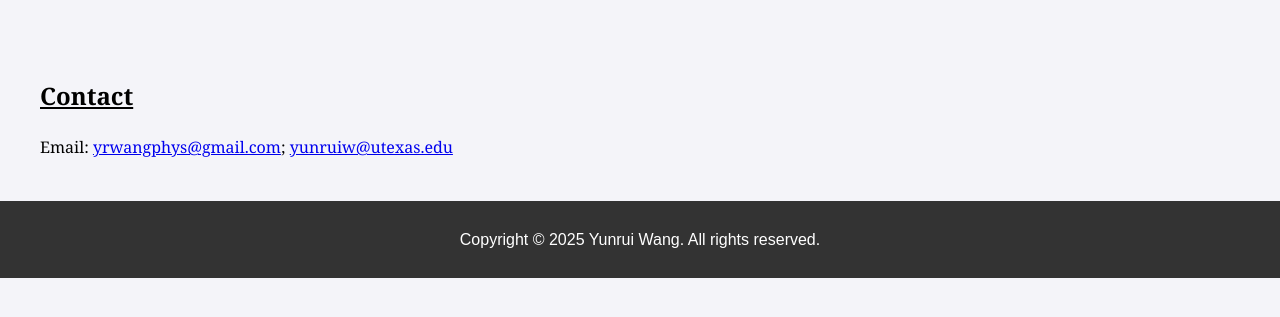
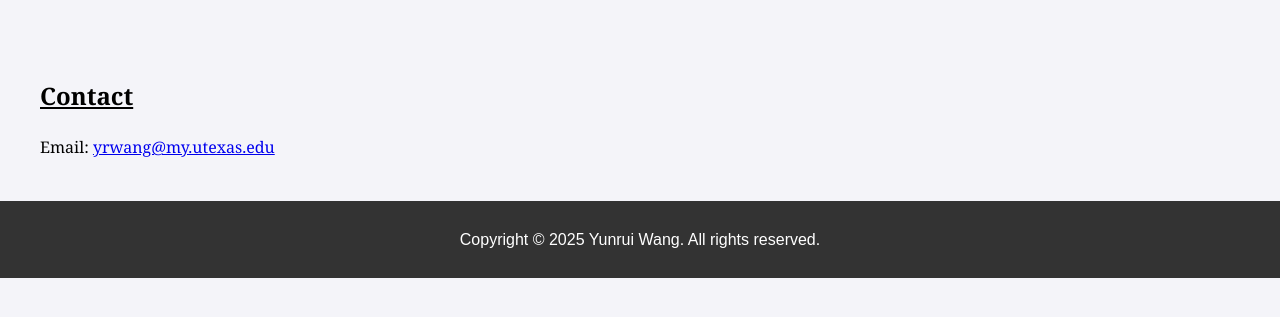
Before and after one commit to yunruiw/yunruiw.github.io, a plain HTML site: page index.html in a window 1280 px wide. Shown: the part 311-628 px from the top of the page. Drawn offline with Linux system fonts and the light colour scheme.

Commit message:
Update index.html

```diff
--- a/index.html
+++ b/index.html
@@ -65,7 +65,7 @@
         </section> -->
         <section>
             <h2>Contact</h2>
-	    <p>Email: <a href="yrwangphys@gmail.com">yrwangphys@gmail.com</a>; <a href="yunruiw@utexas.edu">yunruiw@utexas.edu</a></p>
+	    <p>Email: <a href="yrwang@my.utexas.edu">yrwang@my.utexas.edu</a></p>
         </section>
     </main>
     <footer>
```
